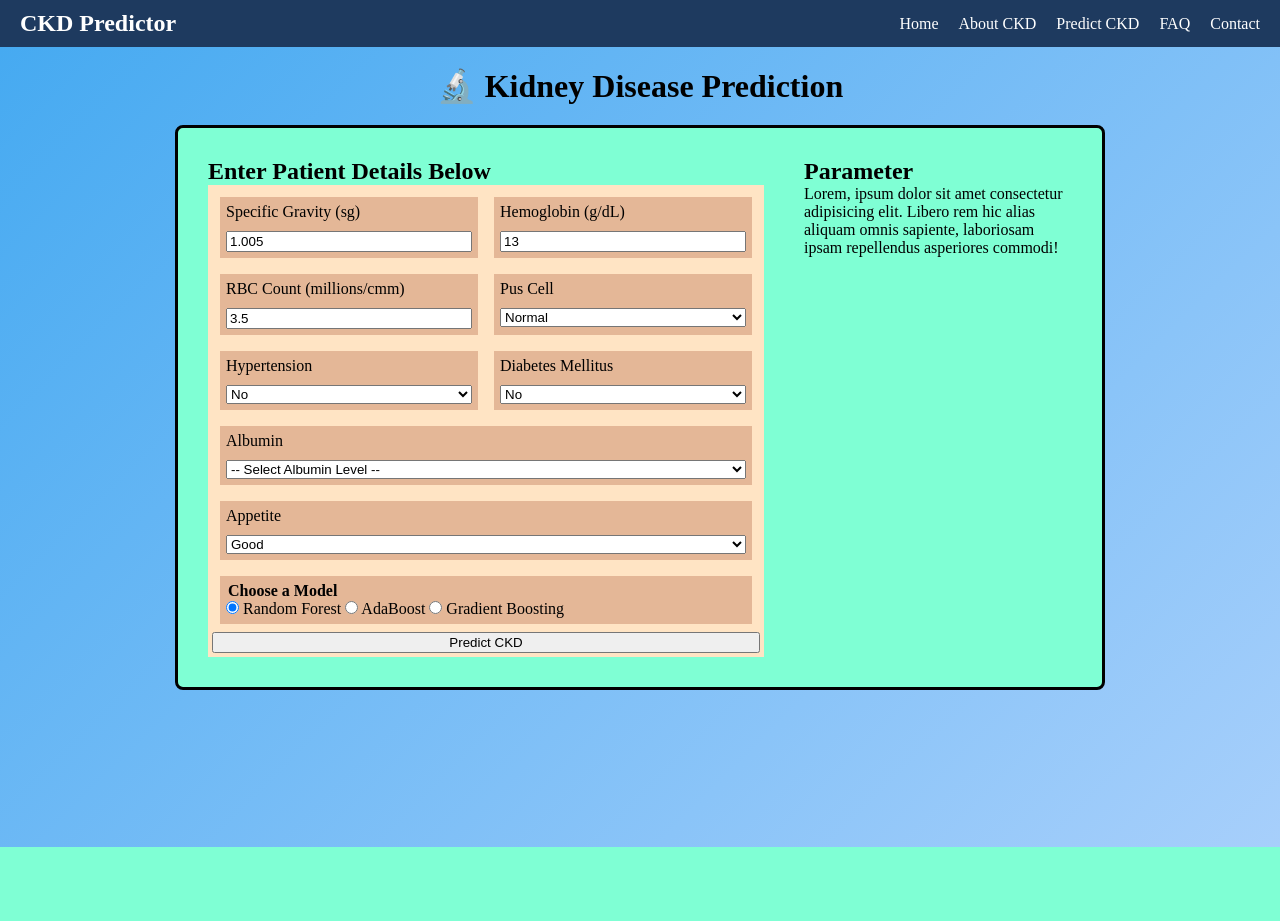
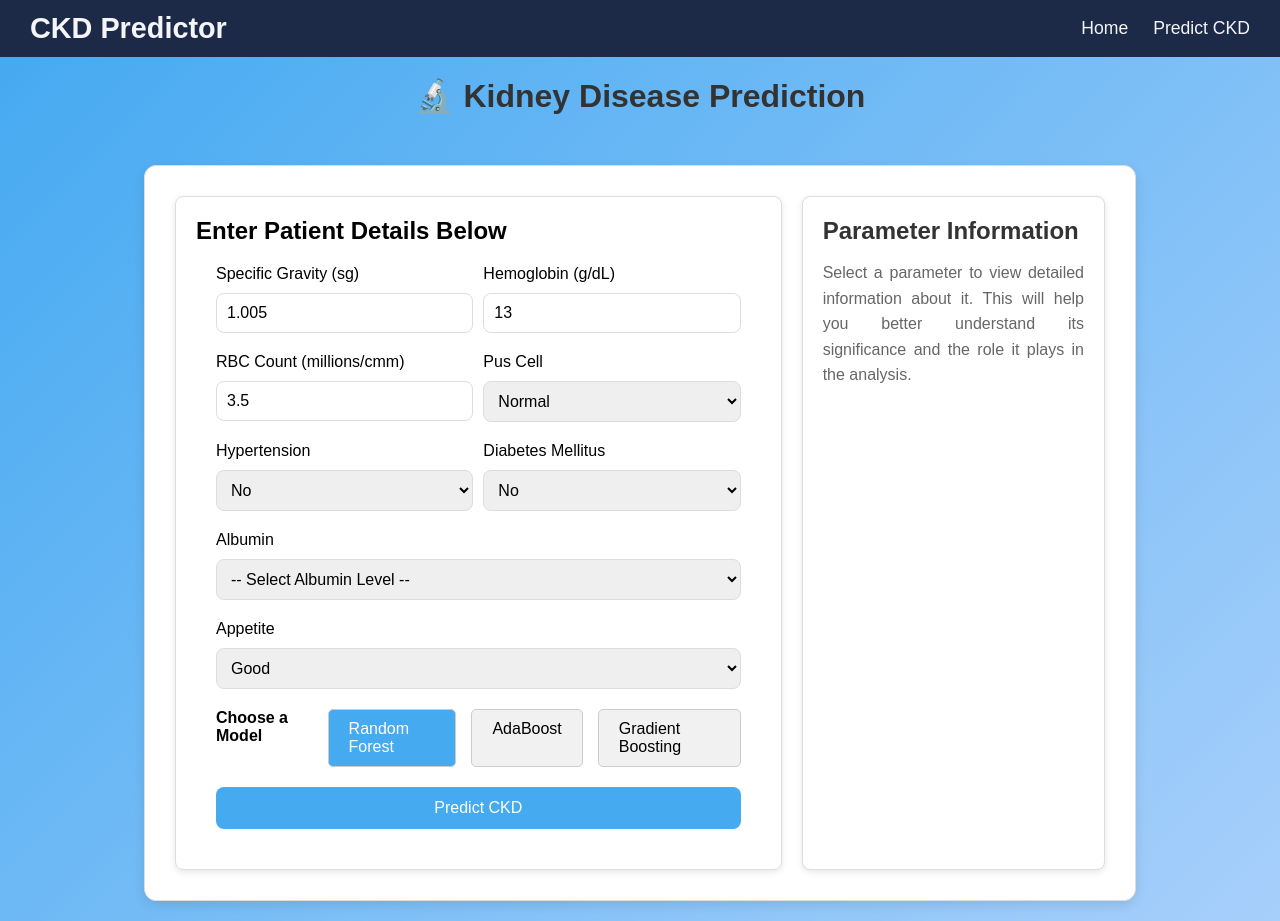
Before and after one commit to manoharbaddam/CKD-Predictor, a Flask app: page /predict in a window 1280 px wide. Before the commit the page ends 847 px from the top, so only its background shows below. Run offline with Flask 3, Linux system fonts and the light colour scheme.

Commit message:
Third Commit

```diff
--- a/app.py
+++ b/app.py
@@ -11,7 +11,6 @@ def index():
 @app.route("/predict", methods=["GET", "POST"])
 def predict():
     if request.method == "POST":
-        # Example: collect input from form
         sg = request.form.get("sg")
         hemo = request.form.get("hemo")
         rc = request.form.get("rc")
@@ -39,13 +38,17 @@ def predict():
         else:
             result = None
 
-        if result is not None:
-            if result == 1:
-                prediction = f"⚠️ High Risk of CKD {model}  {data} {result}"
-            else :
-                prediction = f"The person is not likely to have CKD."
-
-        return render_template("predict.html", prediction=prediction)
+        return render_template("result.html", pred=result, form_data={
+    "sg": sg,
+    "hemo": hemo,
+    "rc": rc,
+    "pc":"Abnormal" if pc==0 else "Normal",
+    "htn":"Yes" if htn==1 else "No",
+    "dm": "Yes" if dm==1 else "No",
+    "al": al,
+    "appet":"Good" if appet==1 else "No",
+    "model": model
+})
 
     return render_template("predict.html")
 
--- a/static/css/predict.css
+++ b/static/css/predict.css
@@ -1,77 +1,254 @@
-*{
-  margin:0;
+* {
+  margin: 0;
+  padding: 0;
   box-sizing: border-box;
 }
 
-h1{
+body {
+  font-family: 'Arial', sans-serif;
+  background-color: #f3f4f6;
+}
+
+h1 {
   padding: 20px;
   text-align: center;
   font-size: 2rem;
+  color: #333;
+  margin-bottom: 30px;
 }
 
-section{
-  background: linear-gradient(135deg , #46aaf1,#a7cffb);
+section {
+  background: linear-gradient(135deg, #46aaf1, #a7cffb);
   padding: 20px;
-  padding-top: 0;;
+  padding-top: 0;
   min-height: 100vh;
+  justify-content: center;
+  align-items: center;
+}
 
+.grid-wrapper {
+  display: grid;
+  grid-template-columns: 2fr 1fr;
+  max-width: 80%;
+  margin: 0 auto;
+  gap: 20px;
+  padding: 30px;
+  border: 1px solid #ddd;
+  border-radius: 12px;
+  background-color: #ffffff;
+  box-shadow: 0 4px 12px rgba(0, 0, 0, 0.1);
+}
+
+.grid-wrapper .block {
+  border: 1px solid #ddd;
+  padding: 20px;
+  border-radius: 8px;
+  box-shadow: 0 2px 6px rgba(0, 0, 0, 0.1);
+}
+
+form {
+  padding: 20px;
+  display: flex;
+  flex-direction: column;
+}
+
+.form-group {
+  display: flex;
+  flex-direction: column;
+  gap: 10px;
+  margin-bottom: 20px;
+}
+
+.form-row {
+  display: grid;
+  grid-template-columns: 1fr 1fr;
+  gap: 10px;
+}
+
+input[type="number"], input[type="radio"], select {
+  padding: 10px;
+  border-radius: 8px;
+  border: 1px solid #ddd;
+  font-size: 1rem;
+  width: 100%;
+  transition: border 0.3s ease;
+}
+
+input[type="number"]:focus, select:focus {
+  border-color: #46aaf1;
+  outline: none;
+}
+
+.model-buttons {
+  display: flex;
+  justify-content: space-between;
+  gap: 15px;
+}
+
+.model-buttons input[type="radio"] {
+  display: none;
+}
+
+.model-buttons label {
+  padding: 10px 20px;
+  cursor: pointer;
+  background-color: #f1f1f1;
+  border: 1px solid #ccc;
+  border-radius: 5px;
+  transition: background-color 0.3s, color 0.3s;
+}
+
+.model-buttons input[type="radio"]:checked + label {
+  background-color: #46aaf1;
+  color: white;
+}
+
+button {
+  padding: 12px 20px;
+  border: none;
+  background-color: #46aaf1;
+  color: white;
+  font-size: 1rem;
+  border-radius: 8px;
+  cursor: pointer;
+  transition: background-color 0.3s ease;
+}
+
+button:hover {
+  background-color: #2a4c78;
+}
+
+.parameter-info {
+  padding: 20px;
+  background-color: #fff;
+  border-radius: 8px;
+  box-shadow: 0 4px 12px rgba(0, 0, 0, 0.1);
+}
+
+.parameter-info h2 {
+  font-size: 1.5rem;
+  margin-bottom: 15px;
+  color: #333;
+}
+
+.parameter-info p {
+  font-size: 1rem;
+  color: #666;
+  line-height: 1.6;
+  text-align: justify;
+}
+
+.parameter-info ul {
+  padding-left: 20px;
+  list-style-type: square;
+  text-align: justify;
+}
+
+.parameter-info li {
+  font-size: 1rem;
+  color: #555;
+  margin: 8px 0;
+  text-align: justify;
+}
+
+.parameter-info strong {
+  color: #333;
 }
 
 
-.grid-wrapper{
-  display: grid;
-  grid-template-columns: 2fr 1fr;
-  max-width: 75%;
-  margin: 0 auto;
-  gap: 20px;
+/* Tablet Devices (≤ 1024px) */
+@media (max-width: 1024px) {
+  .grid-wrapper {
+    grid-template-columns: 1fr; /* Stack form and parameter info */
+    max-width: 90%;
     padding: 20px;
-  border: black solid ;
-  border-radius: 8px;
-  background-color: aquamarine;
   }
 
-
-.grid-wrapper .block{
-  /* border: green solid; */
-  padding:10px;
+  h1 {
+    font-size: 1.8rem;
+    padding: 15px;
   }
 
-form{
-  padding:4px;
-  background-color: bisque;
-  display: flex;
-  flex-direction: column;
-  /* align-items: center; */
+  .form-row {
+    grid-template-columns: 1fr; /* Stack inputs vertically */
   }
 
-.form-group{
-  display: flex;
+  .model-buttons {
     flex-direction: column;
-  gap: 10px;
-  /* border: red solid; */
-  margin:8px;
-  padding: 6px;
-  background-color: rgb(228, 183, 151);
   }
 
-.form-row{
-  display: grid;
-  grid-template-columns: 1fr 1fr;
+  .model-buttons label {
+    width: 100%;
+    text-align: center;
+  }
 }
 
-
-.model-buttons button {
-  padding: 10px 20px;
-  margin-right: 10px;
-  border: 1px solid #333;
-  background-color: white;
-  cursor: pointer;
-  border-radius: 5px;
-  transition: 0.3s;
+/* Mobile Devices (≤ 768px) */
+@media (max-width: 768px) {
+  section {
+    padding: 15px;
   }
 
-.model-buttons button.active {
-  background-color: #46aaf1;
-  color: white;
-  border-color: #2a4c78;
+  .grid-wrapper {
+    padding: 15px;
+    gap: 15px;
   }
+
+  h1 {
+    font-size: 1.5rem;
+    margin-bottom: 20px;
+  }
+
+  form {
+    padding: 15px;
+  }
+
+  input[type="number"], select {
+    font-size: 0.95rem;
+    padding: 10px;
+  }
+
+  button {
+    font-size: 0.95rem;
+    padding: 10px;
+  }
+
+  .parameter-info h2 {
+    font-size: 1.3rem;
+  }
+
+  .parameter-info p,
+  .parameter-info li {
+    font-size: 0.95rem;
+  }
+}
+
+/* Extra Small Devices (≤ 480px) */
+@media (max-width: 480px) {
+  .model-buttons {
+    flex-direction: column;
+  }
+
+  .model-buttons label {
+    padding: 10px;
+    font-size: 0.9rem;
+  }
+
+  button {
+    width: 100%;
+    font-size: 1rem;
+  }
+
+  .parameter-info {
+    padding: 15px;
+  }
+
+  .parameter-info h2 {
+    font-size: 1.2rem;
+  }
+
+  .parameter-info p,
+  .parameter-info li {
+    font-size: 0.9rem;
+  }
+}
--- a/static/css/styles.css
+++ b/static/css/styles.css
@@ -1,79 +1,82 @@
 * {
     margin: 0px;
-    /* background-color: #1d1f2735; */
+    padding: 0;
+    box-sizing: border-box;
+}
+
+body {
+  font-family: 'Arial', sans-serif;
+  background-color: #f3f4f6;
 }
 
 .navbar {
-    /* background-color: azure; */
-    background-color: #1e3a5f;
+    background-color: #1c2a47; /* Darker blue */
     display: flex;
     justify-content: space-between;
     align-items: center;
-    padding: 10px 20px;
+    padding: 12px 30px;
     color: white;
 }
 
 .navbar .logo {
-    font-size: 1.5rem;
+    font-size: 1.8rem;
     font-weight: bold;
     text-decoration: none;
-    color: white;
+    color: #f4f4f9; /* Soft white for better contrast */
 }
 
 .navbar .links {
     display: flex;
     list-style: none;
-    gap: 20px;
+    gap: 25px;
     padding: 0;
     margin: 0;
 }
 
 .navbar .links li a {
-    color: white;
-    font-size: 1rem;
+    color: #f4f4f9;
+    font-size: 1.1rem;
     transition: color 0.3s;
     text-decoration: none;
 }
 
-
 .navbar .links li a:hover {
-    color: aqua;
+    color: #4a90e2; /* Light blue for hover effect */
 }
 
-
 .home {
-    display:grid;
+    display: grid;
     grid-template-columns: 1fr 1fr;
-    column-gap:10px;
+    column-gap: 10px;
     padding: 20px 60px;
-    background: linear-gradient(135deg, #1e3a5f, #4a6fa5); /* Nice blue gradient */
+    background: linear-gradient(135deg, #2e3a59, #4a6fa5); /* Deep blue gradient */
     color: white;
-    min-height:fit-content;
+    min-height: fit-content;
 }
 
-.home .content h1{
+.home .content h1 {
     padding: 10px 0px;
-    font-size:3.5rem;;
+    font-size: 3.8rem;
 }
 
-.home .content p{
+.home .content p {
     margin-bottom: 30px;
 }
 
 .home p {
-    font-size: 1.125rem;
+    font-size: 1.15rem;
     line-height: 1.6;
-    color: #ffffff;
+    color: #f4f4f9; /* Soft white */
     margin-bottom: 30px;
     max-width: 600px;
 }
 
 .cta-btn {
     display: inline-block;
-    padding: 12px 28px;
+    padding: 14px 30px;
     background-color: #4a90e2;
     color: white;
-    font-size: 1rem;
+    font-size: 1.1rem;
     font-weight: 600;
     border: none;
     border-radius: 8px;
--- a/static/script.js
+++ b/static/script.js
@@ -28,8 +28,8 @@ const parameterDetails = {
 <ul>
   <li><strong>Normal range:</strong></li>
   <ul>
-    <li><strong>Men:</strong> 4.7–6.1 million/cmm</li>
-    <li><strong>Women:</strong> 4.2–5.4 million/cmm</li>
+    <li><strong>Men:</strong> 4.7–6.1 mill/cmm</li>
+    <li><strong>Women:</strong> 4.2–5.4 mill/cmm</li>
   </ul>
   <li><strong>Low RBC:</strong> Anemia (fatigue, weakness).</li>
   <li><strong>High RBC:</strong> Can indicate dehydration or other issues.</li>
--- a/templates/index.html
+++ b/templates/index.html
@@ -14,10 +14,7 @@
         <a href="{{ url_for('index') }}" class="logo">CKD Predictor</a>
         <ul class="links">
             <li><a href="{{ url_for('index') }}">Home</a></li>
-            <li><a href="#aboutckd">About CKD</a></li>
             <li><a href="{{ url_for('predict') }}">Predict CKD</a></li>
-            <li><a href="#">FAQ</a></li>
-            <li><a href="#">Contact</a></li>
         </ul>
     </nav>
 
--- a/templates/predict.html
+++ b/templates/predict.html
@@ -14,10 +14,7 @@
         <a href="{{ url_for('index') }}" class="logo">CKD Predictor</a>
         <ul class="links">
             <li><a href="{{ url_for('index') }}">Home</a></li>
-            <li><a href="#aboutckd">About CKD</a></li>
             <li><a href="{{ url_for('predict') }}">Predict CKD</a></li>
-            <li><a href="#">FAQ</a></li>
-            <li><a href="#">Contact</a></li>
         </ul>
     </nav>
 
@@ -112,26 +109,21 @@
 
 
                     <button type="submit">Predict CKD</button>
-                    {% if prediction %}
-                    <div class="result">
-                        <h3>Prediction Result:</h3>
-                        <p><strong>{{ prediction }}</strong></p>
-                    </div>
-                    {% endif %}
-
                 </form>
 
             </div>
 
             <div class="parameter-info block" id="parameterInfo">
-                <h2 id="inputParameter">Parameter</h2>
-                <p id="paramText">Lorem, ipsum dolor sit amet consectetur adipisicing elit. Libero rem hic alias aliquam
-                    omnis
-                    sapiente, laboriosam ipsam repellendus asperiores commodi!</p>
+                <h2 id="inputParameter">Parameter Information</h2>
+                <p id="paramText">Select a parameter to view detailed information about it. This will help you better
+                    understand its significance and the role it plays in the analysis.</p>
             </div>
+
 
         </div>
     </section>
+
+
 
     <script src="{{url_for('static', filename= 'script.js')}}"></script>
 </body>
```
Also changed, not shown: other parts of static/css/styles.css (+122 -6 lines), static/css/result.css (added, +83 -0 lines), templates/result.html (added, +33 -0 lines). Lines whose indentation alone changed are shown as unchanged.
